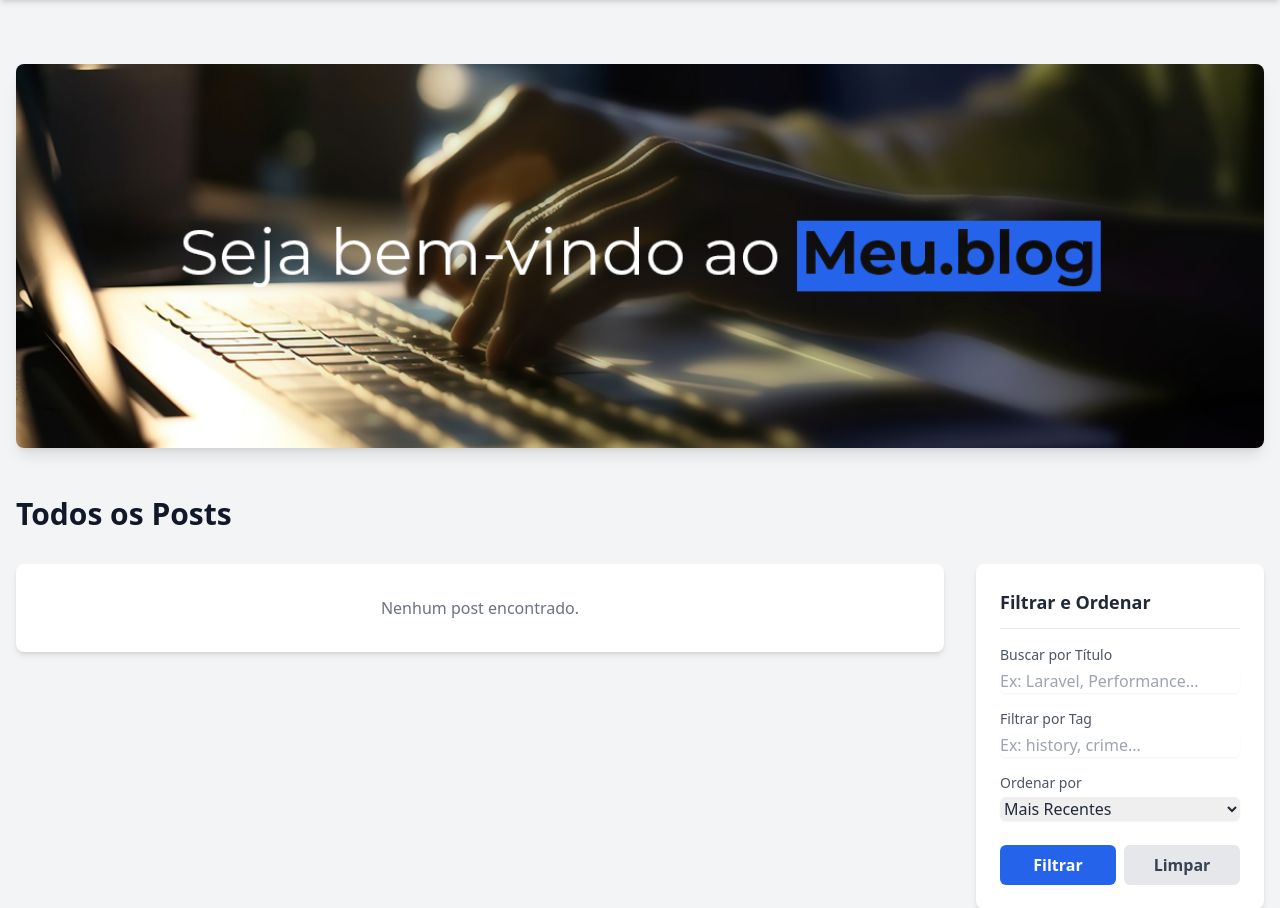
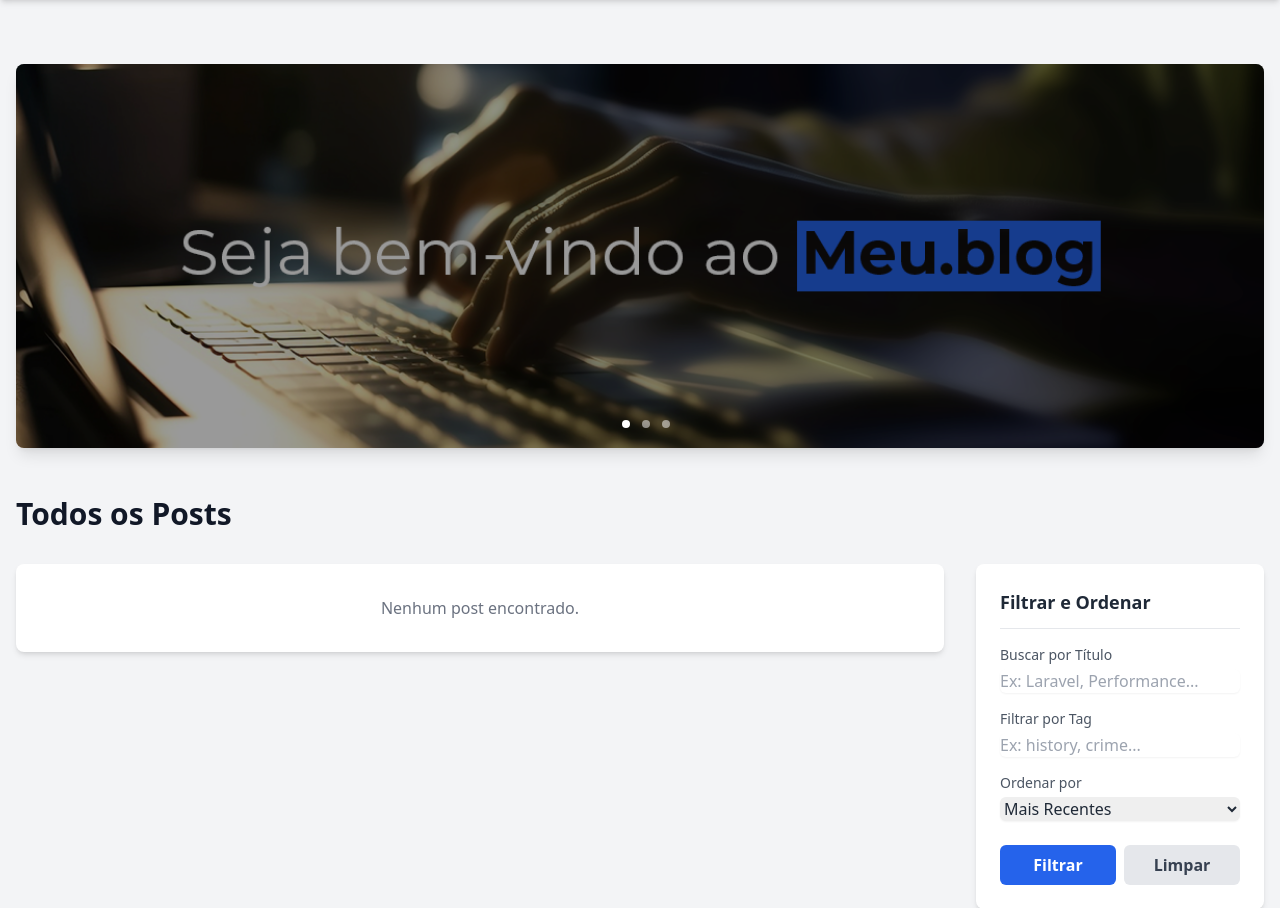
Before and after one commit to odevjava/blog-desafio-tecnico, a Laravel app: page / in a window 1280 px wide. Shown: the part 64-972 px from the top of the page. Run offline with Laravel 9, Linux system fonts and the light colour scheme; data that the repository does not hold is empty; style sheets or scripts are compiled from the project's sources.

Commit message:
Adiciona carrossel de imagens na Home

```diff
--- a/app/Http/Controllers/PostController.php
+++ b/app/Http/Controllers/PostController.php
@@ -11,6 +11,13 @@ class PostController extends Controller
 {
     public function index(Request $request)
     {
+        // Define os slides do carrossel.
+        $carouselSlides = [
+            ['id' => 1, 'title' => '', 'image' => asset('images/image1.png')],
+            ['id' => 2, 'title' => '', 'image' => asset('images/image2.png')],
+            ['id' => 3, 'title' => '', 'image' => asset('images/image3.png')],
+        ];
+
         // Define a chave de cache baseada na URL completa da requisição.
         $cacheKey = 'posts.index.' . md5($request->fullUrl());
 
@@ -37,7 +44,10 @@ class PostController extends Controller
         });
 
         // Limpa o cache de posts quando um novo post é criado ou atualizado.
-        return view('posts.index', compact('posts'));
+        return view('posts.index', [
+            'posts' => $posts,
+            'carouselSlides' => $carouselSlides,
+        ]);
     }
 
     public function show(Post $post)
--- a/resources/js/app.js
+++ b/resources/js/app.js
@@ -1,5 +1,7 @@
 import './bootstrap';
 
 import Alpine from 'alpinejs';
+
 window.Alpine = Alpine;
+
 Alpine.start();
--- a/resources/views/layouts/app.blade.php
+++ b/resources/views/layouts/app.blade.php
@@ -14,8 +14,6 @@
     {{-- NAVBAR --}}
     <header class="bg-blue-600 shadow-md">
         <nav class="container mx-auto p-4 flex justify-between items-center">
-
-            {{-- MUDANÇA 2: Logo "Meu.blog" com texto branco e efeito hover --}}
             <a href="{{ route('posts.index') }}" class="text-2xl font-bold text-white hover:text-blue-200 transition-colors duration-200">
                 Meu.blog
             </a>
--- a/resources/views/posts/index.blade.php
+++ b/resources/views/posts/index.blade.php
@@ -1,16 +1,31 @@
 @extends('layouts.app')
-
-@section('featured')
-    {{-- Banner de Destaque com mais espaço abaixo --}}
-    <div class="rounded-lg overflow-hidden shadow-lg mb-12 h-96">
-        <img src="{{ asset('images/image1.png') }}"
-             alt="Banner Principal"
-             class="w-full h-full object-cover">
-    </div>
-@endsection
 
 @section('sidebar')
     @include('layouts.sidebar')
+@endsection
+
+@section('featured')
+    <div class="relative w-full rounded-lg overflow-hidden shadow-lg mb-12 h-96"
+         x-data="carousel()">
+
+        <template x-for="slide in slides" :key="slide.id">
+            <div x-show="activeSlide === slide.id" class="absolute inset-0 transition-opacity duration-[1500ms] ease-in-out">
+                <img :src="slide.image" class="absolute block w-full h-full object-cover" :alt="slide.title">
+                <div class="absolute inset-0 bg-black bg-opacity-40 flex items-end p-6 md:p-10">
+                    <h2 class="text-white text-3xl md:text-4xl font-bold" x-text="slide.title"></h2>
+                </div>
+            </div>
+        </template>
+
+        <div class="absolute bottom-5 left-1/2 -translate-x-1/2 z-30 flex space-x-3">
+            <template x-for="slide in slides" :key="slide.id">
+                <button @click="activeSlide = slide.id"
+                        class="w-2 h-2 rounded-full transition-colors"
+                        :class="{'bg-white': activeSlide === slide.id, 'bg-white/50 hover:bg-white/75': activeSlide !== slide.id}">
+                </button>
+            </template>
+        </div>
+    </div>
 @endsection
 
 @section('content')
@@ -32,3 +47,31 @@
         {{ $posts->links() }}
     </div>
 @endsection
+
+@push('scripts')
+<script>
+    function carousel() {
+        return {
+            activeSlide: 1,
+            slides: @json($carouselSlides),
+
+            // Avança para o próximo slide
+            nextSlide() {
+                this.activeSlide = (this.activeSlide % this.slides.length) + 1;
+            },
+
+            // Volta para o slide anterior
+            prevSlide() {
+                this.activeSlide = this.activeSlide === 1 ? this.slides.length : this.activeSlide - 1;
+            },
+
+            // Inicia o autoplay
+            init() {
+                setInterval(() => {
+                    this.nextSlide();
+                }, 6000); // Muda a cada 6 segundos
+            }
+        }
+    }
+</script>
+@endpush
```
Also changed, not shown: package-lock.json, public/images/image2.png (added), public/images/image3.png (added), resources/css/app.css (line endings or trailing spaces).
